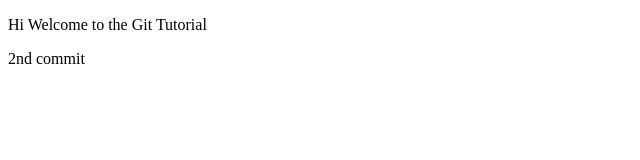
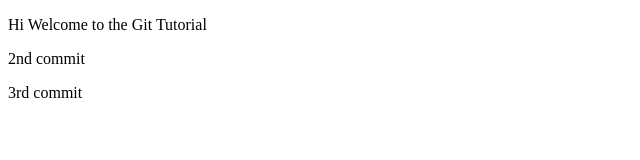
Before and after one commit to lalit-mudgal/athena, a plain HTML site: page index.html in a window 1280 px wide. Shown: the full height of the page, 0-640 px from the left. Drawn offline with Linux system fonts and the light colour scheme.

Commit message:
this is the 3rd commit

```diff
--- a/index.html
+++ b/index.html
@@ -9,6 +9,7 @@
 <body>
     <p>Hi Welcome to the Git Tutorial</p>
     <p>2nd commit</p>
+    <p>3rd commit</p>
 
 </body>
 </html>
```
